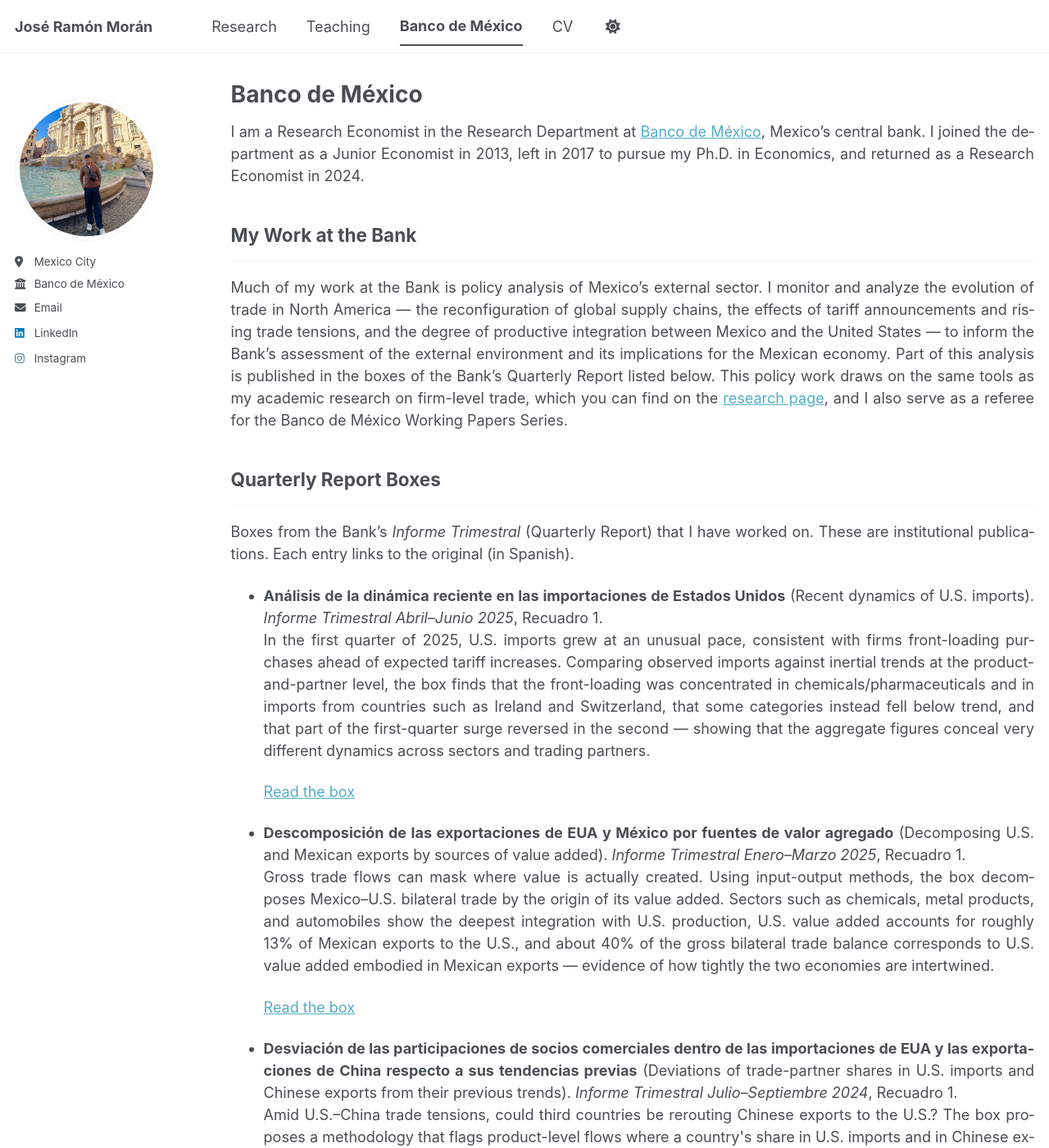
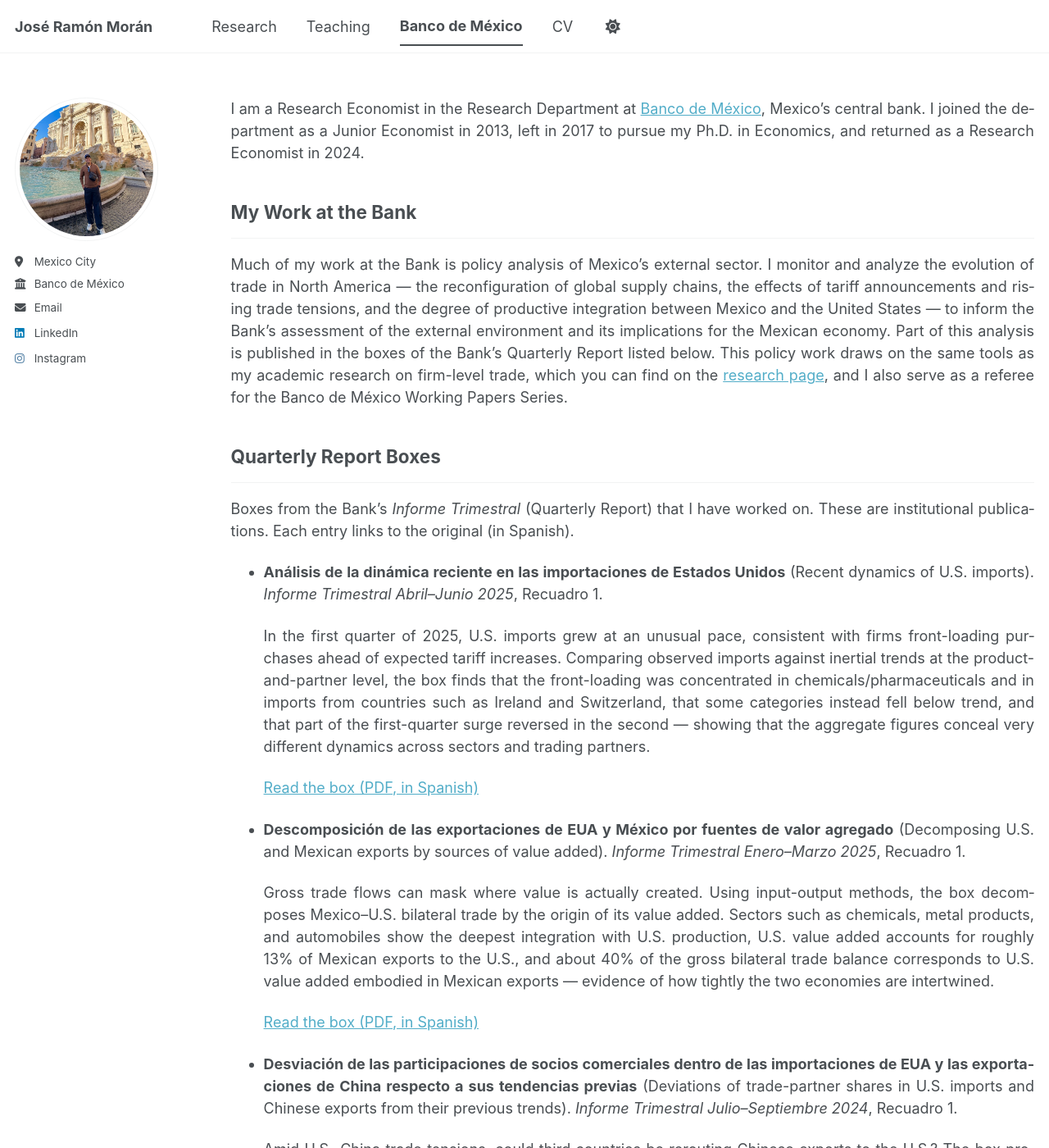
Before and after one commit to joseramonmoran/joseramonmoran.github.io, a Jekyll site: the page built from _pages/banxico.md, in a window 1280 px wide and 1400 px high. Shown: the whole window at 82% size. Built offline with Jekyll 4.4.1, drawn with Linux system fonts in a browser that asks for light colours; a style sheet for code colours, icons or effects is not loaded; some of the changed text lies outside the part shown.

Commit message:
Update banxico.md

```diff
--- a/_pages/banxico.md
+++ b/_pages/banxico.md
@@ -6,6 +6,18 @@ author_profile: true
 ---
 
 {% include base_path %}
+
+<style>
+  /* Hide the visible page heading; the page title still appears in the browser tab. */
+  .archive .page__title {
+    position: absolute;
+    width: 1px;
+    height: 1px;
+    overflow: hidden;
+    clip: rect(0, 0, 0, 0);
+    white-space: nowrap;
+  }
+</style>
 
 I am a Research Economist in the Research Department at [Banco de México](https://www.banxico.org.mx/), Mexico's central bank. I joined the department as a Junior Economist in 2013, left in 2017 to pursue my Ph.D. in Economics, and returned as a Research Economist in 2024.
 
@@ -19,19 +31,19 @@ Boxes from the Bank's *Informe Trimestral* (Quarterly Report) that I have worked
 
 <ul>
   <li>
-    <p><strong>Análisis de la dinámica reciente en las importaciones de Estados Unidos</strong> (Recent dynamics of U.S. imports). <i>Informe Trimestral Abril–Junio 2025</i>, Recuadro 1.<br/>
-    In the first quarter of 2025, U.S. imports grew at an unusual pace, consistent with firms front-loading purchases ahead of expected tariff increases. Comparing observed imports against inertial trends at the product-and-partner level, the box finds that the front-loading was concentrated in chemicals/pharmaceuticals and in imports from countries such as Ireland and Switzerland, that some categories instead fell below trend, and that part of the first-quarter surge reversed in the second — showing that the aggregate figures conceal very different dynamics across sectors and trading partners.</p>
-    <p style="margin-top: 1em;"><a href="https://www.banxico.org.mx/publicaciones-y-prensa/informes-trimestrales/recuadros/%7B45A3804C-C8AA-02FE-9437-D2C763AD2942%7D.pdf">Read the box</a></p>
+    <p><strong>Análisis de la dinámica reciente en las importaciones de Estados Unidos</strong> (Recent dynamics of U.S. imports). <i>Informe Trimestral Abril–Junio 2025</i>, Recuadro 1.</p>
+    <p style="margin-top: 1em;">In the first quarter of 2025, U.S. imports grew at an unusual pace, consistent with firms front-loading purchases ahead of expected tariff increases. Comparing observed imports against inertial trends at the product-and-partner level, the box finds that the front-loading was concentrated in chemicals/pharmaceuticals and in imports from countries such as Ireland and Switzerland, that some categories instead fell below trend, and that part of the first-quarter surge reversed in the second — showing that the aggregate figures conceal very different dynamics across sectors and trading partners.</p>
+    <p style="margin-top: 1em;"><a href="https://www.banxico.org.mx/publicaciones-y-prensa/informes-trimestrales/recuadros/%7B45A3804C-C8AA-02FE-9437-D2C763AD2942%7D.pdf">Read the box (PDF, in Spanish)</a></p>
   </li>
   <li>
-    <p><strong>Descomposición de las exportaciones de EUA y México por fuentes de valor agregado</strong> (Decomposing U.S. and Mexican exports by sources of value added). <i>Informe Trimestral Enero–Marzo 2025</i>, Recuadro 1.<br/>
-    Gross trade flows can mask where value is actually created. Using input-output methods, the box decomposes Mexico–U.S. bilateral trade by the origin of its value added. Sectors such as chemicals, metal products, and automobiles show the deepest integration with U.S. production, U.S. value added accounts for roughly 13% of Mexican exports to the U.S., and about 40% of the gross bilateral trade balance corresponds to U.S. value added embodied in Mexican exports — evidence of how tightly the two economies are intertwined.</p>
-    <p style="margin-top: 1em;"><a href="https://www.banxico.org.mx/publicaciones-y-prensa/informes-trimestrales/recuadros/%7B5BE96E4E-A57B-65E0-F88B-671338AC0C00%7D.pdf">Read the box</a></p>
+    <p><strong>Descomposición de las exportaciones de EUA y México por fuentes de valor agregado</strong> (Decomposing U.S. and Mexican exports by sources of value added). <i>Informe Trimestral Enero–Marzo 2025</i>, Recuadro 1.</p>
+    <p style="margin-top: 1em;">Gross trade flows can mask where value is actually created. Using input-output methods, the box decomposes Mexico–U.S. bilateral trade by the origin of its value added. Sectors such as chemicals, metal products, and automobiles show the deepest integration with U.S. production, U.S. value added accounts for roughly 13% of Mexican exports to the U.S., and about 40% of the gross bilateral trade balance corresponds to U.S. value added embodied in Mexican exports — evidence of how tightly the two economies are intertwined.</p>
+    <p style="margin-top: 1em;"><a href="https://www.banxico.org.mx/publicaciones-y-prensa/informes-trimestrales/recuadros/%7B5BE96E4E-A57B-65E0-F88B-671338AC0C00%7D.pdf">Read the box (PDF, in Spanish)</a></p>
   </li>
   <li>
-    <p><strong>Desviación de las participaciones de socios comerciales dentro de las importaciones de EUA y las exportaciones de China respecto a sus tendencias previas</strong> (Deviations of trade-partner shares in U.S. imports and Chinese exports from their previous trends). <i>Informe Trimestral Julio–Septiembre 2024</i>, Recuadro 1.<br/>
-    Amid U.S.–China trade tensions, could third countries be rerouting Chinese exports to the U.S.? The box proposes a methodology that flags product-level flows where a country's share in U.S. imports and in Chinese exports simultaneously deviates from trend by similar amounts. The share of U.S. imports consistent with potential rerouting turns out to be small, and the fraction attributable to Mexico is below the average of other U.S. trading partners, both in the aggregate and at the sectoral level.</p>
-    <p style="margin-top: 1em;"><a href="https://www.banxico.org.mx/publicaciones-y-prensa/informes-trimestrales/recuadros/%7BE5D4A2BA-D349-9123-9A31-11DA1401D652%7D.pdf">Read the box</a></p>
+    <p><strong>Desviación de las participaciones de socios comerciales dentro de las importaciones de EUA y las exportaciones de China respecto a sus tendencias previas</strong> (Deviations of trade-partner shares in U.S. imports and Chinese exports from their previous trends). <i>Informe Trimestral Julio–Septiembre 2024</i>, Recuadro 1.</p>
+    <p style="margin-top: 1em;">Amid U.S.–China trade tensions, could third countries be rerouting Chinese exports to the U.S.? The box proposes a methodology that flags product-level flows where a country's share in U.S. imports and in Chinese exports simultaneously deviates from trend by similar amounts. The share of U.S. imports consistent with potential rerouting turns out to be small, and the fraction attributable to Mexico is below the average of other U.S. trading partners, both in the aggregate and at the sectoral level.</p>
+    <p style="margin-top: 1em;"><a href="https://www.banxico.org.mx/publicaciones-y-prensa/informes-trimestrales/recuadros/%7BE5D4A2BA-D349-9123-9A31-11DA1401D652%7D.pdf">Read the box (PDF, in Spanish)</a></p>
   </li>
 </ul>
 
```
